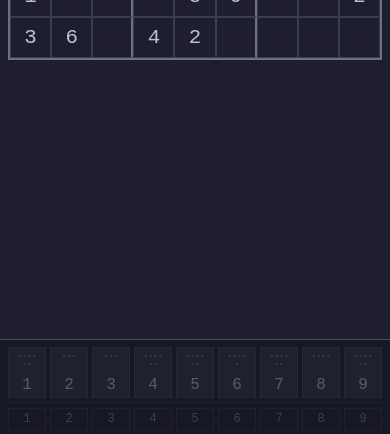
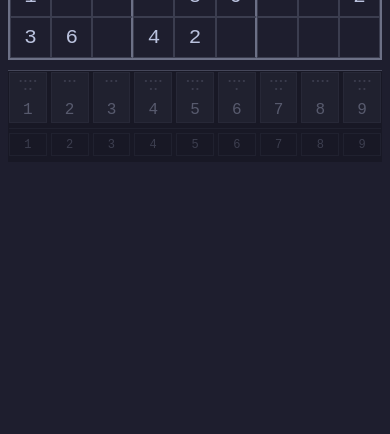
Before and after one commit to revolmusic23/vimku, a Vue app: page / in a window 390 px wide. Shown: the part 407-841 px from the top of the page. Built offline with nearby package versions, Linux system fonts and the light colour scheme.

Commit message:
ui: adjust mobile number width

```diff
--- a/src/components/DigitTray.vue
+++ b/src/components/DigitTray.vue
@@ -101,13 +101,13 @@ const remainingCounts = computed(() => {
 
 /* ── mobile ── */
 .digit-tray.mobile {
-  position: fixed;
+  width: 100%;
   bottom: 0;
   left: 0;
   right: 0;
   background: var(--mantle);
   border-top: 1px solid var(--surface1);
-  padding: 0.4rem 0.5rem;
+  padding: 1px;
   padding-bottom: calc(0.4rem + env(safe-area-inset-bottom, 0px));
   z-index: 50;
   display: flex;
@@ -119,6 +119,8 @@ const remainingCounts = computed(() => {
 .note-row {
   display: flex;
   gap: 0.25rem;
+  display: grid;
+  grid-template-columns: repeat(9, 1fr);
 }
 
 .fill-row.inactive,
@@ -127,7 +129,6 @@ const remainingCounts = computed(() => {
 }
 
 .fill-btn {
-  flex: 1;
   display: flex;
   flex-direction: column;
   align-items: center;
@@ -174,7 +175,6 @@ const remainingCounts = computed(() => {
 }
 
 .note-btn {
-  flex: 1;
   padding: 0.2rem 0;
   background: transparent;
   border: 1px solid var(--surface0);
```
